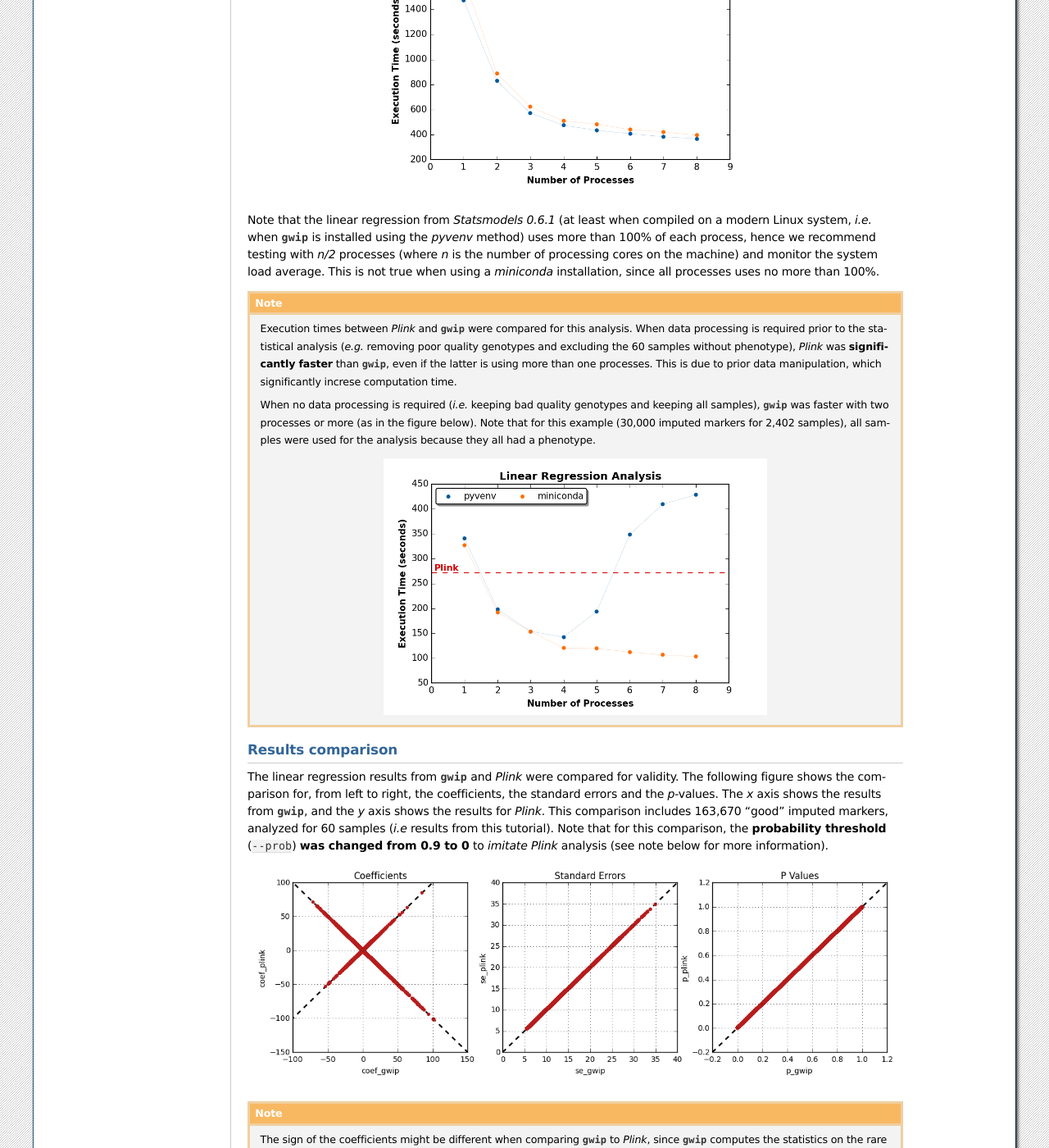
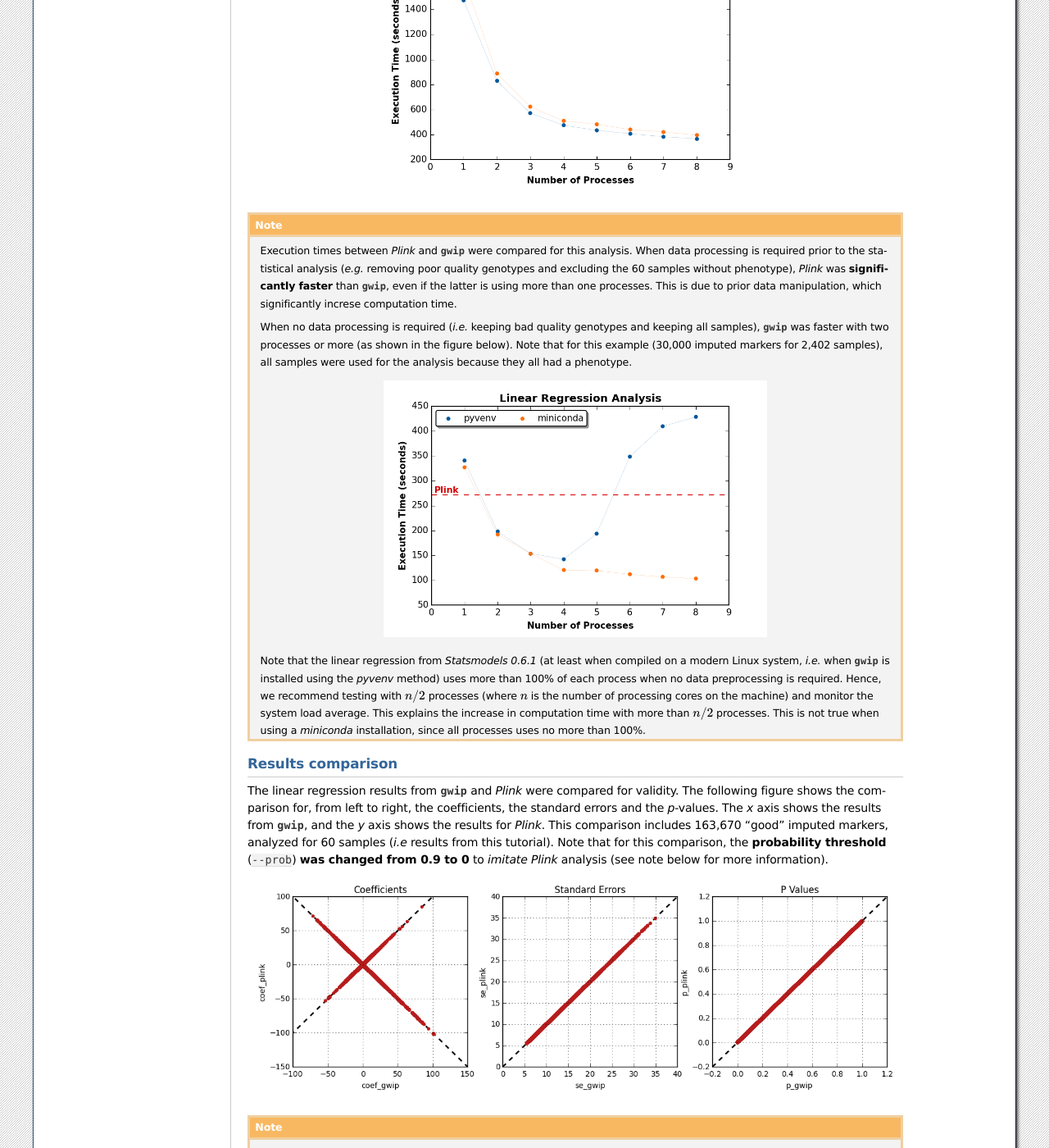
Before and after one commit to pgxcentre/genipe, a Sphinx documentation site: the page built from docs/tutorials/tutorial_linear.rst, in a window 1280 px wide and 1400 px high, scrolled down 4323 px. Shown: the whole window at 82% size. Built offline with Sphinx 7.4.7, drawn with Linux system fonts in a browser that asks for light colours.

Commit message:
Correction in the linear tutorial

```diff
--- a/docs/tutorials/tutorial_linear.rst
+++ b/docs/tutorials/tutorial_linear.rst
@@ -327,9 +319,9 @@ when using a *miniconda* installation, since all processes uses no more than
 
    When no data processing is required (*i.e.* keeping bad quality genotypes
    and keeping all samples), :py:mod:`gwip` was faster with two processes or
-   more (as in the figure below). Note that for this example (30,000 imputed
-   markers for 2,402 samples), all samples were used for the analysis because
-   they all had a phenotype.
+   more (as shown in the figure below). Note that for this example (30,000
+   imputed markers for 2,402 samples), all samples were used for the analysis
+   because they all had a phenotype.
 
    .. _linear_exec_time_plink:
 
@@ -337,6 +329,16 @@ when using a *miniconda* installation, since all processes uses no more than
        :align: center
        :width: 60%
        :alt: Linear regression execution time vs number of processes (Plink).
+
+   Note that the linear regression from *Statsmodels 0.6.1* (at least when
+   compiled on a modern Linux system, *i.e.* when :py:mod:`gwip` is installed
+   using the *pyvenv* method) uses more than 100% of each process when no data
+   preprocessing is required. Hence, we recommend testing with :math:`n/2`
+   processes (where :math:`n` is the number of processing cores on the machine)
+   and monitor the system load average. This explains the increase in
+   computation time with more than :math:`n/2` processes. This is not true when
+   using a *miniconda* installation, since all processes uses no more than
+   100%.
 
 
 .. _lin-tut-comparison:
```
Also changed, not shown: other parts of docs/tutorials/tutorial_linear.rst (+0 -8 lines).
